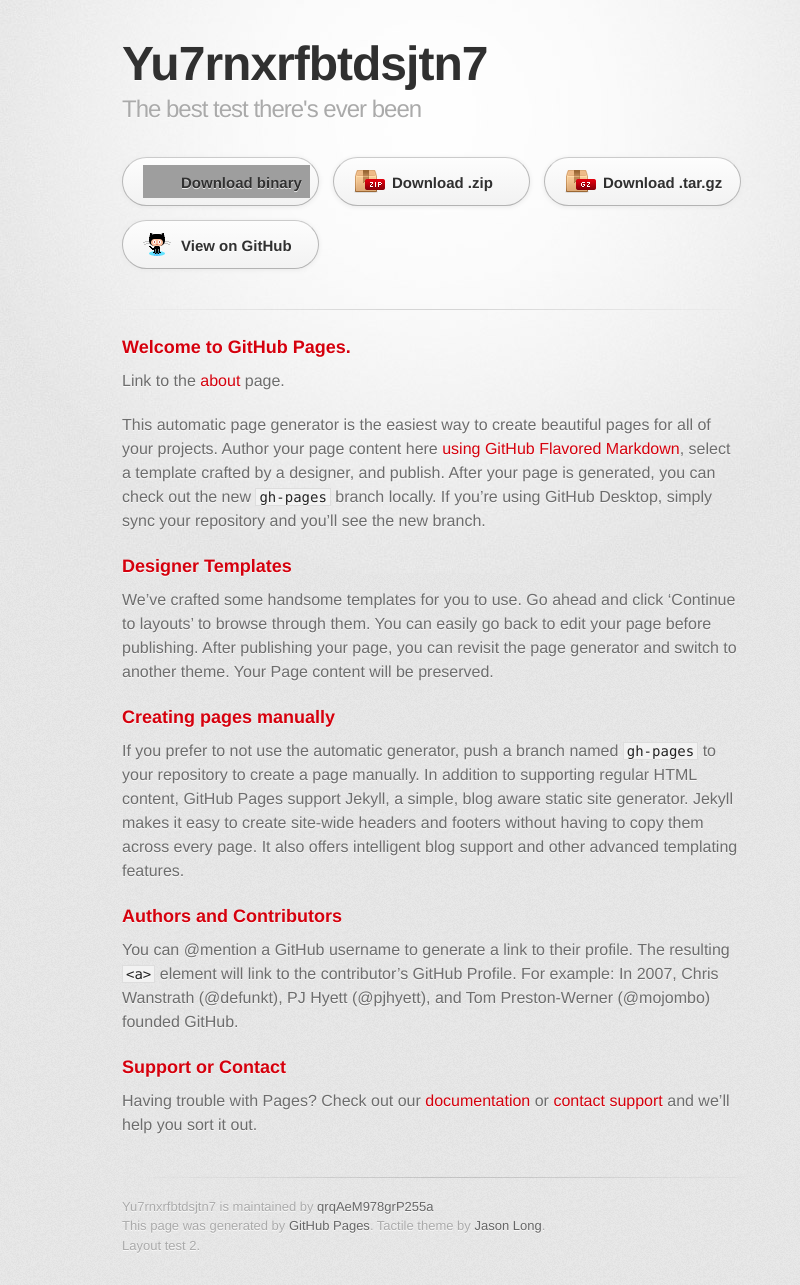
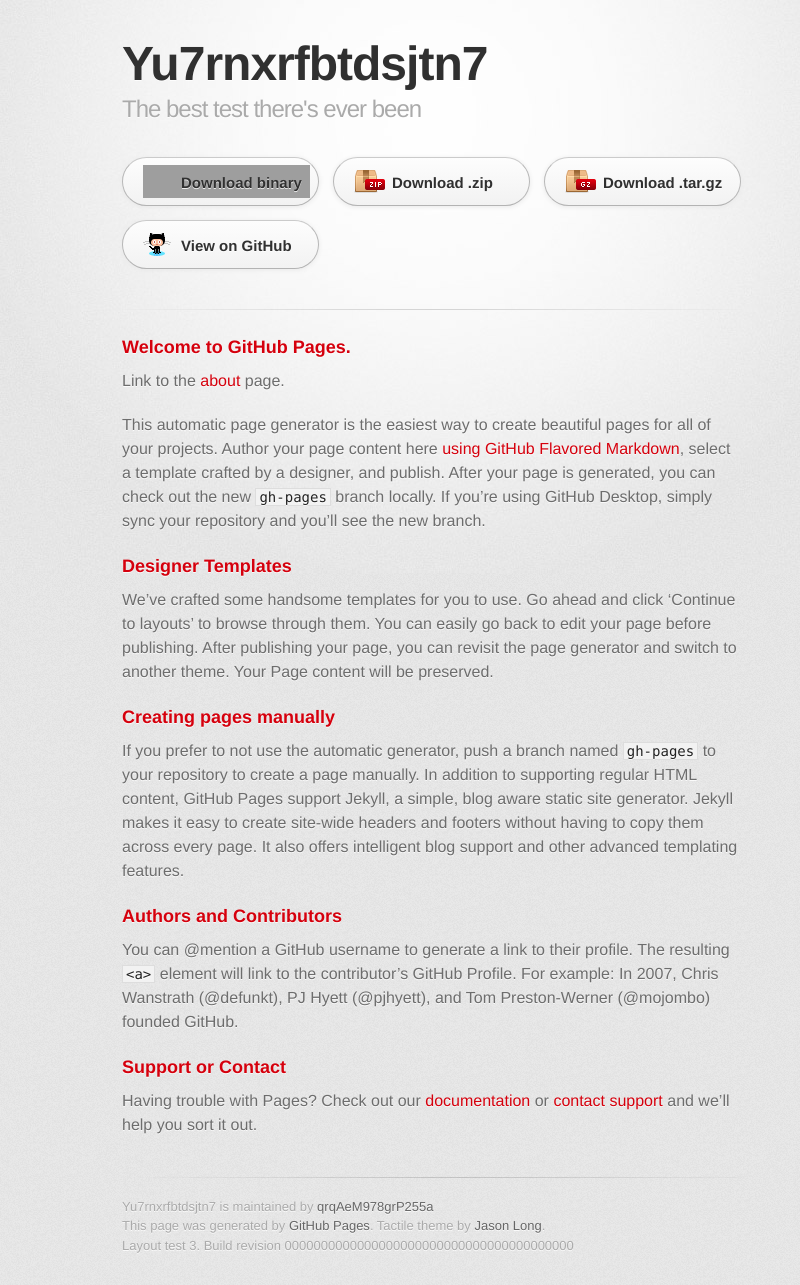
Before and after one commit to qrqAeM978grP255a/YU7RNXrfbTDSJtn7, a Jekyll site: the page built from index.md, in a window 1280 px wide. Shown: the whole page, without its empty margins (208-1008 px from the left). Built offline with Jekyll 4.4.1, drawn with Linux system fonts in a browser that asks for light colours; some web fonts are replaced; grey boxes are pictures that could not be loaded.

Commit message:
Add GitHub Jekyll metadata test.

```diff
--- a/_includes/footer.html
+++ b/_includes/footer.html
@@ -1,5 +1,5 @@
 <footer>
 Yu7rnxrfbtdsjtn7 is maintained by <a href="https://github.com/qrqAeM978grP255a">qrqAeM978grP255a</a><br>
 This page was generated by <a href="https://pages.github.com">GitHub Pages</a>. Tactile theme by <a href="https://twitter.com/jasonlong">Jason Long</a>.<br>
-Layout test 2.
+Layout test 3.{% if site.github %} Build revision {{ site.github.build_revision }}{% endif %}
 </footer>
```
